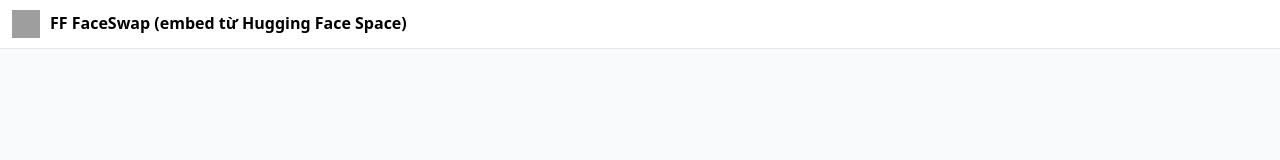
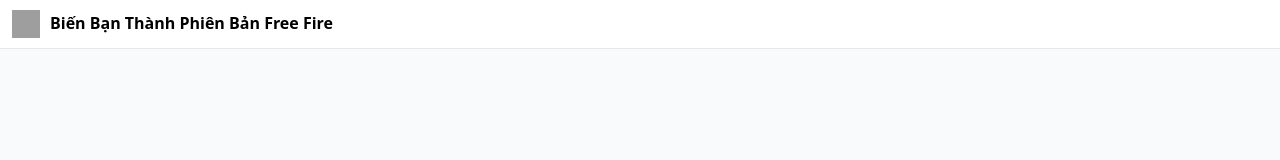
Before and after one commit to freefirehay/ff_content, a plain HTML site: page index.html in a window 1280 px wide. Drawn offline with Linux system fonts and the light colour scheme; grey boxes are pictures that could not be loaded.

Commit message:
Update index.html

```diff
--- a/index.html
+++ b/index.html
@@ -88,7 +88,7 @@
   <div class="app-wrap">
     <header>
       <img alt="FF" src="https://huggingface.co/front/assets/huggingface_logo-noborder.svg" />
-      <h1>FF FaceSwap (embed từ Hugging Face Space)</h1>
+      <h1>Biến Bạn Thành Phiên Bản Free Fire</h1>
     </header>
 
     <main>
```
